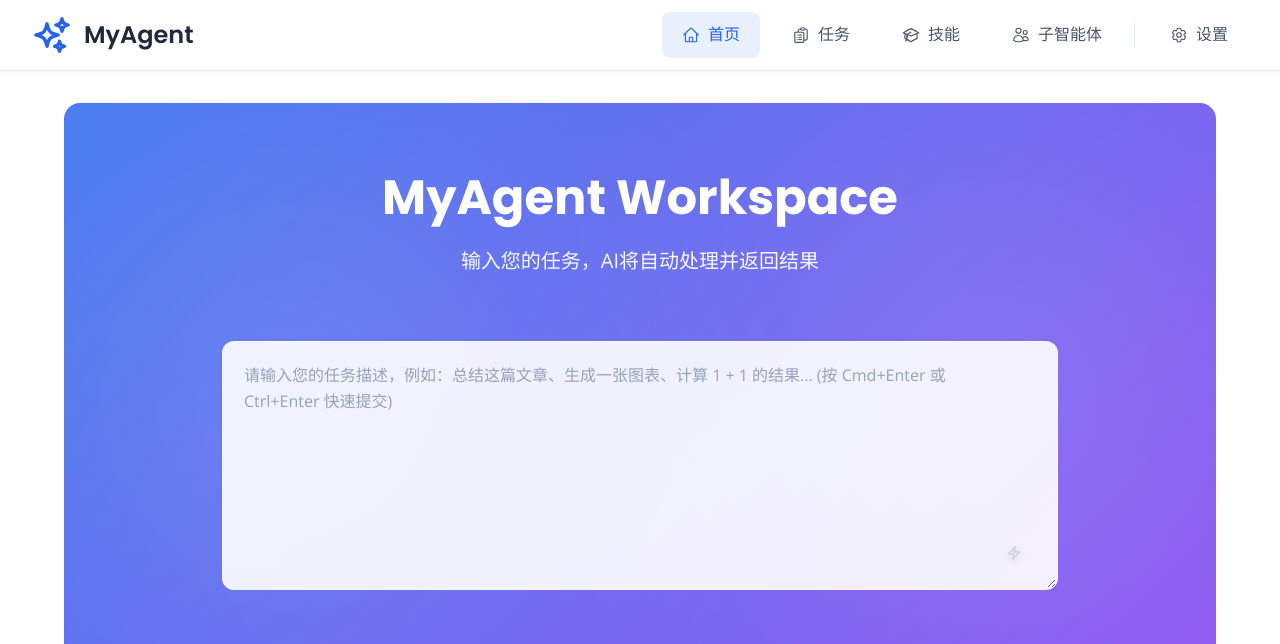
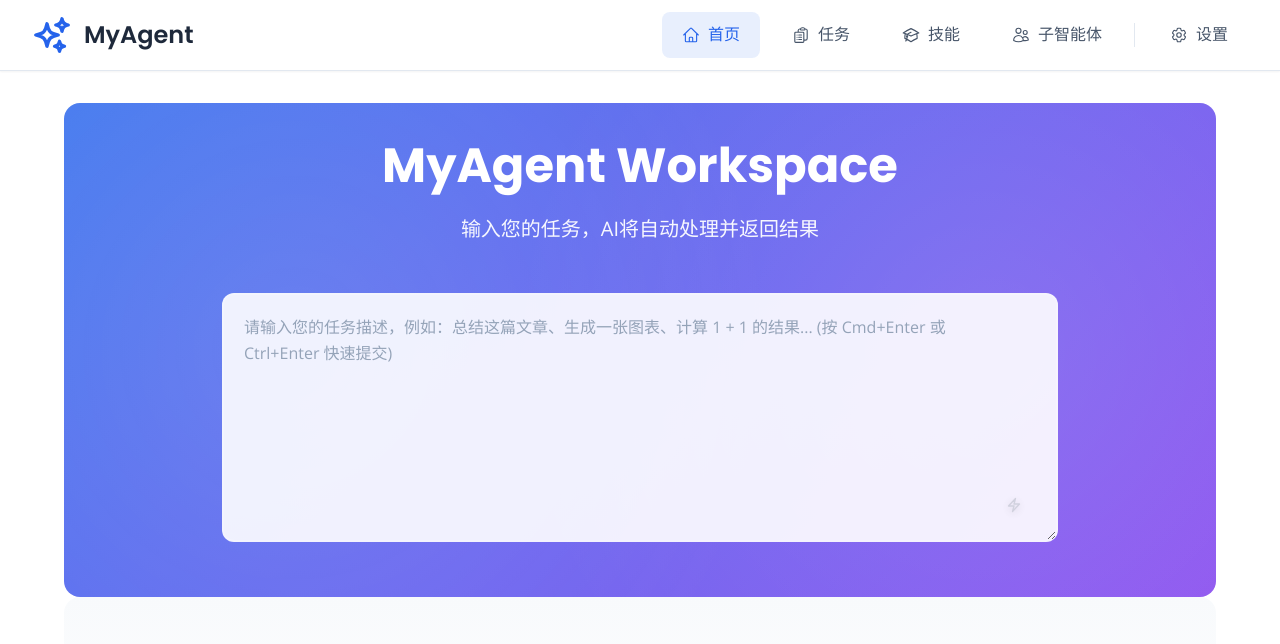
Before and after one commit to hl3w22bupt/myagent, a React (Vite) app in the folder motia-frontend/: page / in a window 1280 px wide. Shown: the top 644 px of the page. Built offline with nearby package versions, Linux system fonts and the light colour scheme; no server answers; what @motiadev/stream-client-react would draw is missing.

Commit message:
improve: optimize homepage task ui

```diff
--- a/motia-frontend/src/pages/Home.css
+++ b/motia-frontend/src/pages/Home.css
@@ -40,8 +40,8 @@
   color: white;
   position: relative;
   overflow: hidden;
-  padding-top: 4rem;
-  padding-bottom: 2.5rem;
+  padding-top: 2rem;
+  padding-bottom: 0.5rem;
 }
 
 .home-hero::before {
@@ -68,7 +68,7 @@
 .home-hero > p {
   font-size: 1.25rem;
   opacity: 0.95;
-  margin-bottom: 2rem;
+  margin-bottom: 1rem;
   position: relative;
   z-index: 1;
 }
@@ -103,7 +103,7 @@
 }
 
 .hero-input-group {
-  margin-bottom: 1.5rem;
+  margin-bottom: 0.5rem;
   position: relative;
 }
 
```
